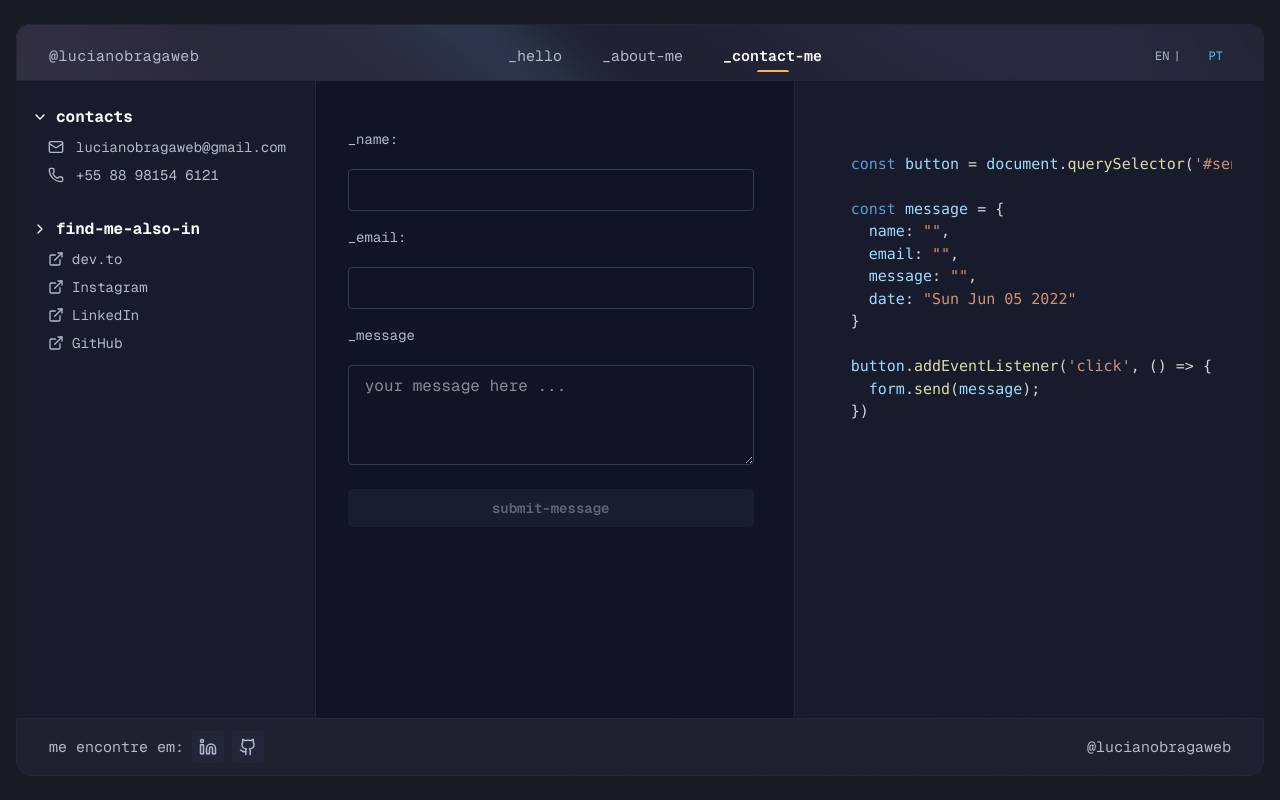
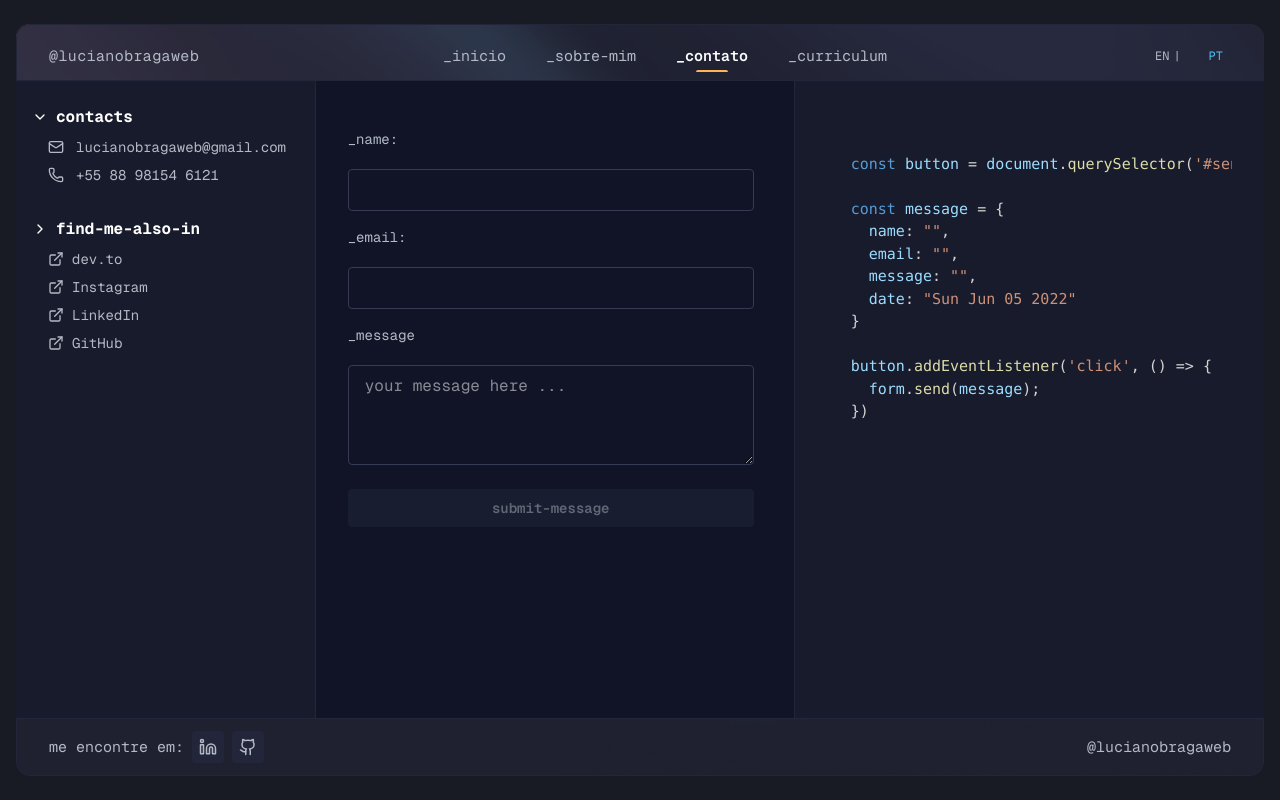
Before and after one commit to lucianobragaweb/lucianobragaweb.github.io, a Next.js app: page /contact in a window 1280 px wide. Built offline with nearby package versions, Linux system fonts and the light colour scheme.

Commit message:
Adiciona nova aba de currículo na navbar e atualiza traduções para português e inglês

```diff
--- a/public/locales/en/common.json
+++ b/public/locales/en/common.json
@@ -4,6 +4,7 @@
         "about": "_about-me",
         "projects": "_projects",
         "contact": "_contact-me",
+        "resume": "_resume",
         "navigate": "# navigate:",
         "lang_en": "EN",
         "lang_pt": "PT"
--- a/public/locales/pt/common.json
+++ b/public/locales/pt/common.json
@@ -1,9 +1,10 @@
 {
     "navbar": {
-        "hello": "_hello",
-        "about": "_about-me",
-        "projects": "_projects",
-        "contact": "_contact-me",
+        "hello": "_inicio",
+        "about": "_sobre-mim",
+        "projects": "_projetos",
+        "contact": "_contato",
+        "resume": "_curriculum",
         "navigate": "# navegue:",
         "lang_en": "EN",
         "lang_pt": "PT"
--- a/src/components/Navbar.tsx
+++ b/src/components/Navbar.tsx
@@ -12,6 +12,7 @@ const tabs = [
   { key: "about" },
   // { key: "projects" },
   { key: "contact" },
+  { key: "resume" },
 ];
 
 const languages = [
@@ -32,6 +33,7 @@ export default function Navbar() {
     about: "/about",
     // projects: "/projects",
     contact: "/contact",
+    resume: "/resume",
   };
 
   // Derive a aba ativa da rota atual
```
